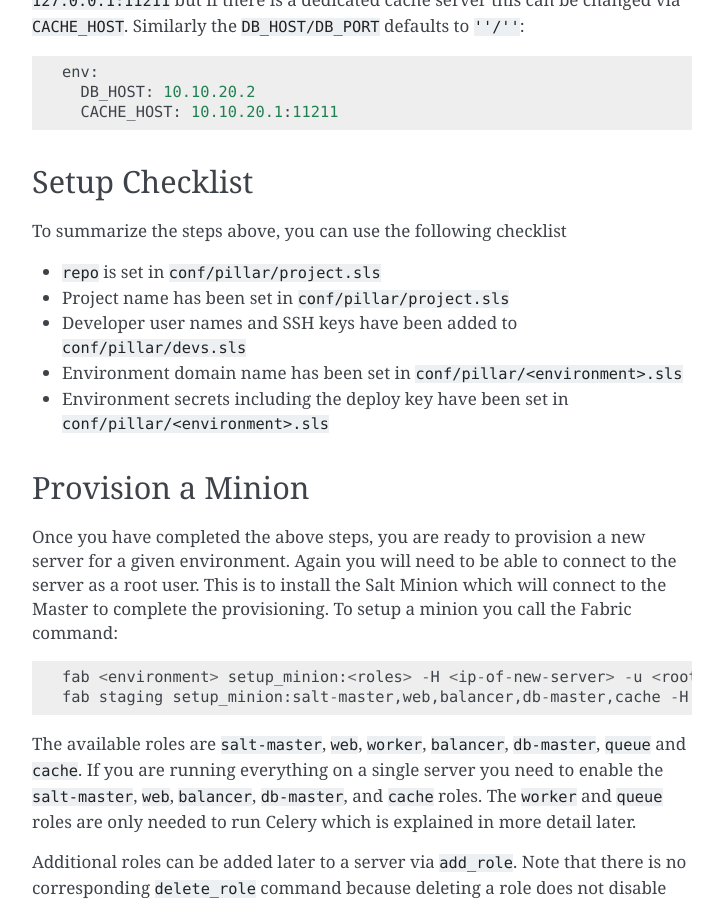
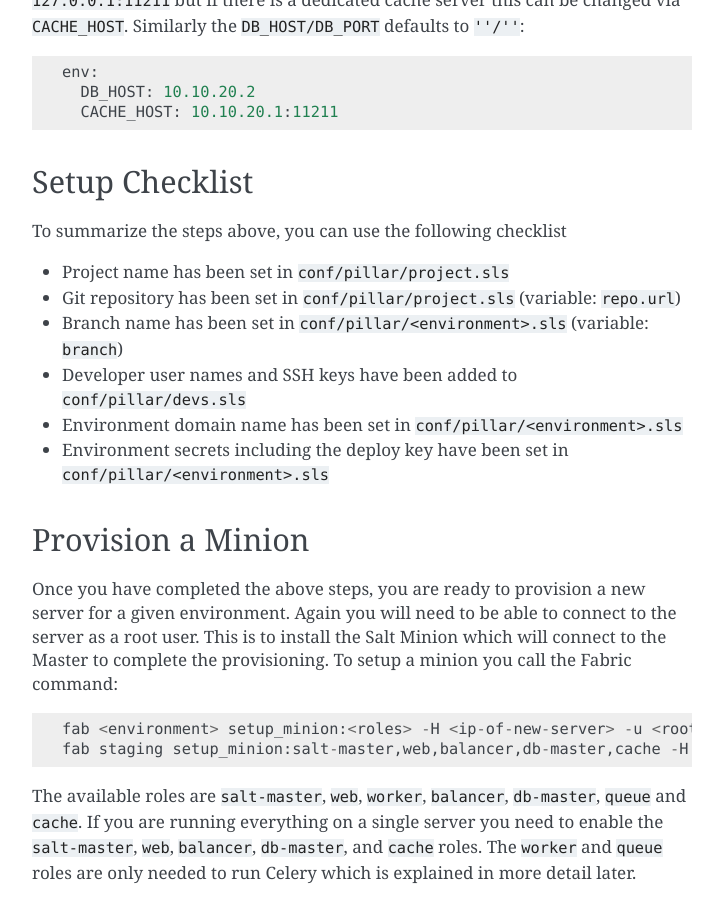
Before and after one commit to caktus/django-project-template, a Sphinx documentation site: the page built from docs/dev/provisioning.rst, in a window 1280 px wide and 900 px high, scrolled down 4856 px. Shown: the whole window, without its empty margins (388-1111 px from the left). Built offline with Sphinx 7.4.7, drawn with Linux system fonts in a browser that asks for light colours; pages that are not in the unit, such as notebooks, are missing from menus.

Commit message:
Add 'setting branch' to the checklist

```diff
--- a/docs/dev/provisioning.rst
+++ b/docs/dev/provisioning.rst
@@ -226,8 +226,9 @@ Setup Checklist
 
 To summarize the steps above, you can use the following checklist
 
-- ``repo`` is set in ``conf/pillar/project.sls``
 - Project name has been set in ``conf/pillar/project.sls``
+- Git repository has been set in ``conf/pillar/project.sls`` (variable: ``repo.url``)
+- Branch name has been set in ``conf/pillar/<environment>.sls`` (variable: ``branch``)
 - Developer user names and SSH keys have been added to ``conf/pillar/devs.sls``
 - Environment domain name has been set in ``conf/pillar/<environment>.sls``
 - Environment secrets including the deploy key have been set in ``conf/pillar/<environment>.sls``
```
